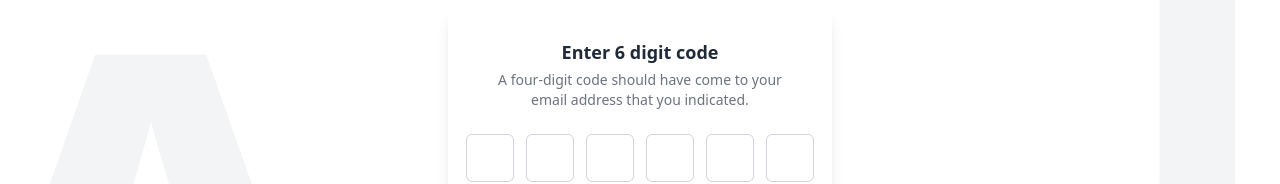
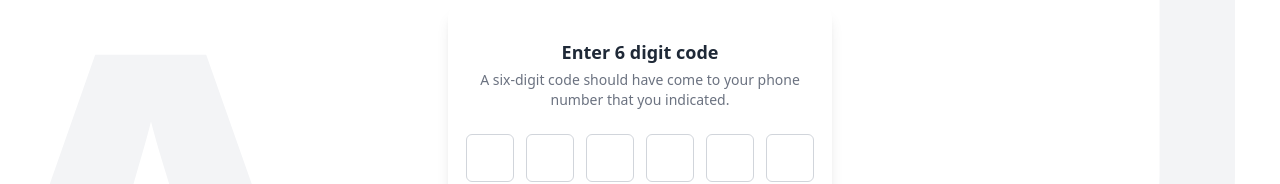
Before and after one commit to joharisahil/jam-analytics-main, a React (Vite) app: page /otp in a window 1280 px wide. Shown: the part 245-429 px from the top of the page. Built offline with nearby package versions, Linux system fonts and the light colour scheme.

Commit message:
otp text fix

```diff
--- a/src/components/Otp.tsx
+++ b/src/components/Otp.tsx
@@ -96,7 +96,7 @@ const OtpVerification: React.FC = () => {
             Enter 6 digit code
           </h2>
           <p className="text-sm text-gray-500 mt-1">
-            A four-digit code should have come to your email address that you indicated.
+            A six-digit code should have come to your phone number that you indicated.
           </p>
         </div>
 
```
